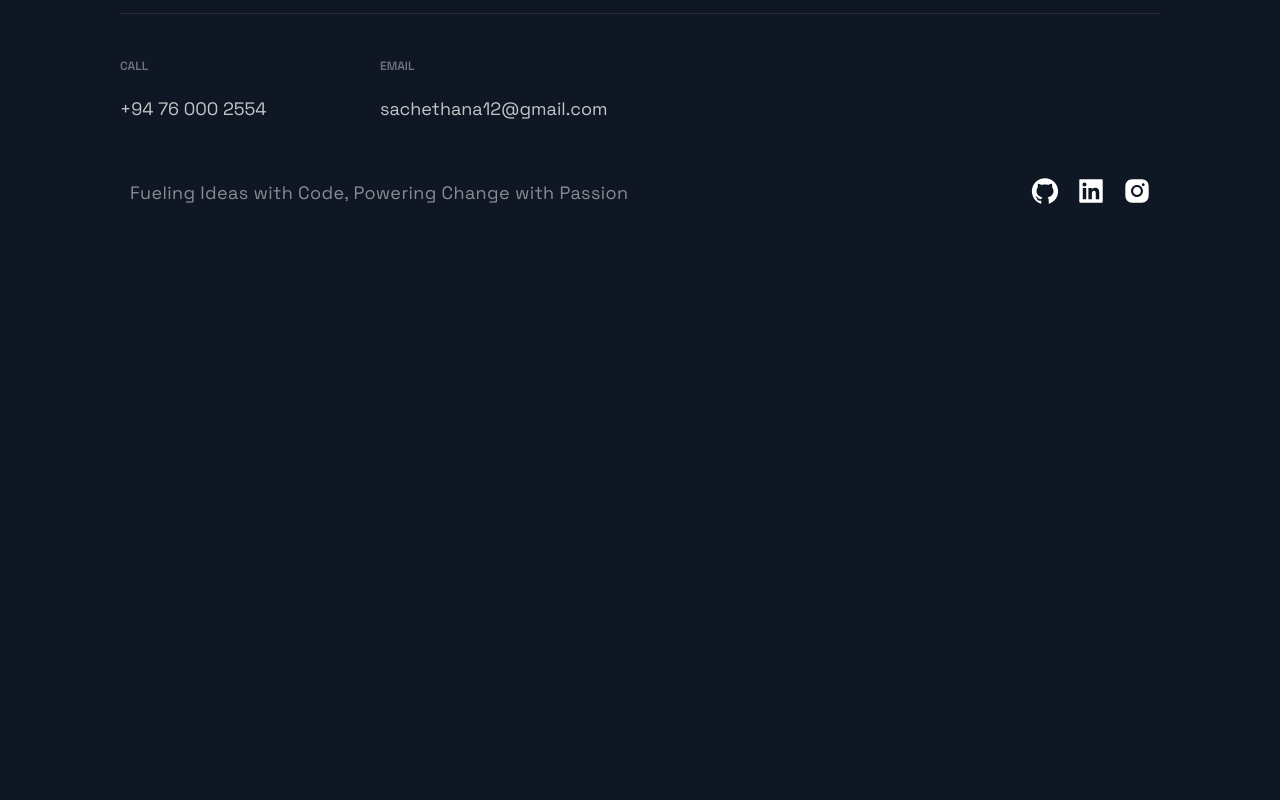
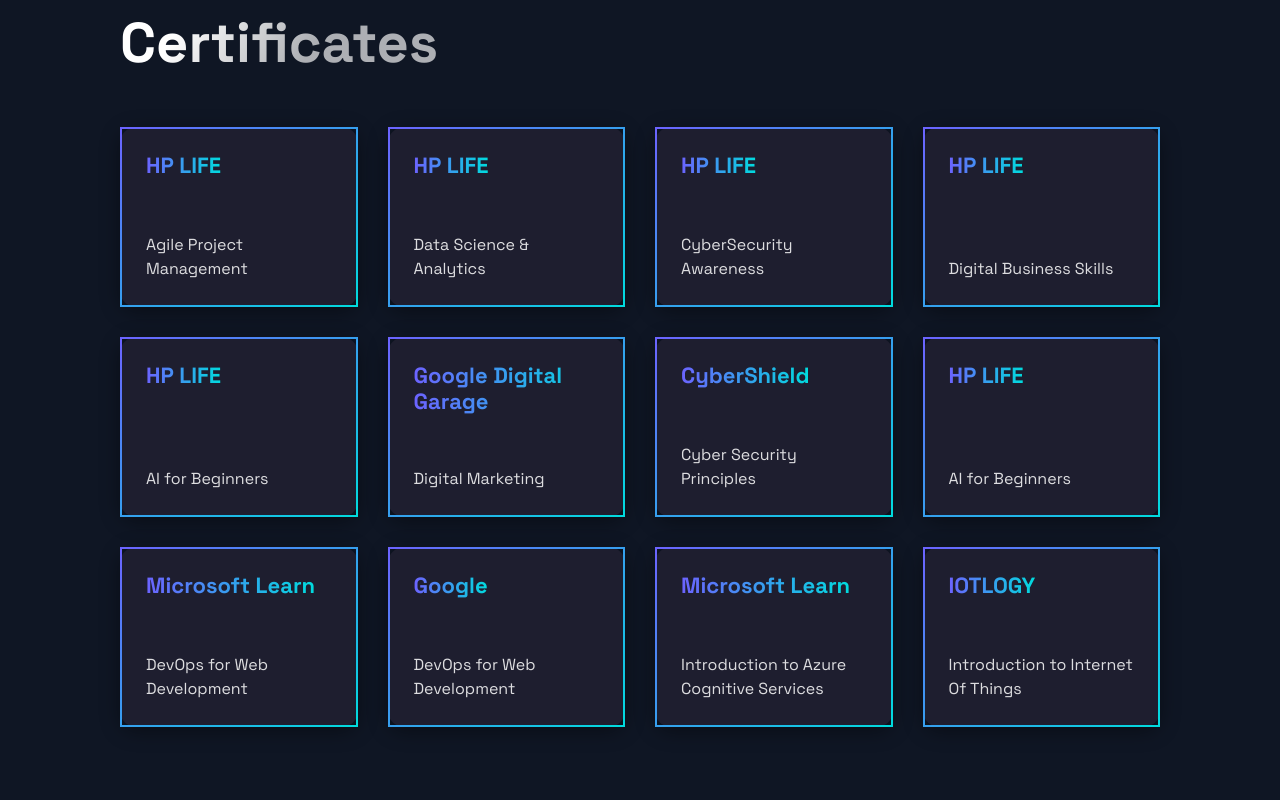
Before and after one commit to OmeshSachethana/MyPortfolio, a Next.js app: page / in a window 1280 px wide. Shown: the part 7060-7860 px from the top of the page. Before the commit the page ends 7329 px from the top, so only its background shows below. Built offline with nearby package versions, Linux system fonts and the light colour scheme.

Commit message:
added cert

```diff
--- a/src/components/Acomplishments/Acomplishments.js
+++ b/src/components/Acomplishments/Acomplishments.js
@@ -27,12 +27,16 @@
         <BoxText>Dean List</BoxText>
       </Box>
       <Box>
-      <BoxNum>10+</BoxNum>
+      <BoxNum>25+</BoxNum>
         <BoxText>Open Source Projects</BoxText>
       </Box>
       <Box>
       <BoxNum>DevTown</BoxNum>
         <BoxText>Campus Ambassador</BoxText>
+      </Box>
+      <Box>
+      <BoxNum>HP LIFE</BoxNum>
+        <BoxText>Digital Skills Builder</BoxText>
       </Box>
 
 
--- /dev/null
+++ b/src/components/Certificates/Certificates.js
@@ -0,0 +1,81 @@
+import React from 'react';
+
+import { Section, SectionDivider, SectionTitle } from '../../styles/GlobalComponents';
+import { Box, Boxes, BoxNum, BoxText } from './CertificatesStyles';
+
+/*const data = [
+  { number: 10, text: 'Open Source Projects'},
+  { number: 2021, text: 'Dean list', },
+  { number: 1900, text: 'Github Followers', },
+  { number: 5000, text: 'Github Stars', }
+];*/
+
+
+const Certificates = () => (
+  <Section>
+    <SectionTitle>Certificates</SectionTitle>
+    <Boxes>
+      {/*data.map((card, index) => (
+        <Box key={index}>
+          <BoxNum>{card.number}+</BoxNum>
+          <BoxText>{card.text}</BoxText>
+        </Box>
+      ))*/}
+
+      <Box>
+        <BoxNum>HP LIFE</BoxNum>
+        <BoxText>Agile Project Management</BoxText>
+      </Box>
+      <Box>
+      <BoxNum>HP LIFE</BoxNum>
+        <BoxText>Data Science & Analytics</BoxText>
+      </Box>
+      <Box>
+      <BoxNum>HP LIFE</BoxNum>
+        <BoxText>CyberSecurity Awareness</BoxText>
+      </Box>
+      <Box>
+      <BoxNum>HP LIFE</BoxNum>
+        <BoxText>Digital Business Skills</BoxText>
+      </Box>
+      <Box>
+      <BoxNum>HP LIFE</BoxNum>
+        <BoxText>AI for Beginners</BoxText>
+      </Box>
+      <Box>
+      <BoxNum>Google Digital Garage</BoxNum>
+        <BoxText>Digital Marketing</BoxText>
+      </Box>
+      <Box>
+      <BoxNum>CyberShield</BoxNum>
+        <BoxText>Cyber Security Principles</BoxText>
+      </Box>
+      <Box>
+      <BoxNum>HP LIFE</BoxNum>
+        <BoxText>AI for Beginners</BoxText>
+      </Box>
+      <Box>
+      <BoxNum>Microsoft Learn</BoxNum>
+        <BoxText>DevOps for Web Development</BoxText>
+      </Box>
+      <Box>
+      <BoxNum>Google</BoxNum>
+        <BoxText>DevOps for Web Development</BoxText>
+      </Box>
+      <Box>
+      <BoxNum>Microsoft Learn</BoxNum>
+        <BoxText>Introduction to Azure Cognitive Services</BoxText>
+      </Box>
+      <Box>
+      <BoxNum>IOTLOGY</BoxNum>
+        <BoxText>Introduction to Internet Of Things</BoxText>
+      </Box>
+
+
+
+
+    </Boxes>
+  </Section>
+);
+
+export default Certificates;
--- /dev/null
+++ b/src/components/Certificates/CertificatesStyles.js
@@ -0,0 +1,129 @@
+import styled from "styled-components";
+
+export const Boxes = styled.div`
+  display: grid;
+  grid-template-columns: repeat(4, 1fr); /* Four columns in a row */
+  gap: 30px;
+  margin: 40px 0 60px;
+
+  @media ${(props) => props.theme.breakpoints.md} {
+    grid-template-columns: repeat(3, 1fr); /* Adjust to 3 columns for medium screens */
+    gap: 20px;
+    margin: 30px 0 50px;
+  }
+
+  @media ${(props) => props.theme.breakpoints.sm} {
+    grid-template-columns: repeat(2, 1fr); /* Adjust to 2 columns for small screens */
+    gap: 16px;
+    margin: 20px 0 40px;
+  }
+`;
+
+
+export const Box = styled.div`
+  background: #1e1e2f;
+  border: 2px solid transparent;
+  border-image: linear-gradient(to bottom right, #6c63ff, #00dbde);
+  border-image-slice: 1;
+  border-radius: 16px;
+  padding: 24px;
+  height: 180px;
+  display: flex;
+  flex-direction: column;
+  justify-content: space-between;
+  align-items: flex-start;
+  box-shadow: 0 4px 20px rgba(0, 0, 0, 0.4);
+  transition: all 0.3s ease;
+
+  &:hover {
+    transform: translateY(-10px);
+    box-shadow: 0 8px 30px rgba(0, 0, 0, 0.6);
+  }
+
+  @media ${(props) => props.theme.breakpoints.md} {
+    height: 160px;
+    padding: 20px;
+  }
+
+  @media ${(props) => props.theme.breakpoints.sm} {
+    height: 140px;
+    padding: 16px;
+  }
+`;
+
+export const BoxNum = styled.h5`
+  font-size: 22px;
+  font-weight: bold;
+  color: #ffffff;
+  margin-bottom: 12px;
+  background: linear-gradient(to right, #6c63ff, #00dbde);
+  -webkit-background-clip: text;
+  -webkit-text-fill-color: transparent;
+
+  @media ${(props) => props.theme.breakpoints.md} {
+    font-size: 20px;
+  }
+
+  @media ${(props) => props.theme.breakpoints.sm} {
+    font-size: 18px;
+  }
+`;
+
+export const BoxText = styled.p`
+  font-size: 16px;
+  line-height: 24px;
+  color: rgba(255, 255, 255, 0.85);
+
+  @media ${(props) => props.theme.breakpoints.md} {
+    font-size: 14px;
+    line-height: 22px;
+  }
+
+  @media ${(props) => props.theme.breakpoints.sm} {
+    font-size: 12px;
+    line-height: 20px;
+  }
+`;
+
+export const Join = styled.div`
+  display: flex;
+  max-width: 1040px;
+  justify-content: center;
+  align-items: center;
+  padding-bottom: 80px;
+
+  @media ${(props) => props.theme.breakpoints.md} {
+    padding-bottom: 64px;
+  }
+
+  @media ${(props) => props.theme.breakpoints.sm} {
+    flex-direction: column;
+    padding-bottom: 40px;
+  }
+`;
+
+export const JoinText = styled.h5`
+  font-size: 24px;
+  line-height: 36px;
+  color: rgba(255, 255, 255, 0.7);
+
+  @media ${(props) => props.theme.breakpoints.md} {
+    font-size: 20px;
+    line-height: 32px;
+  }
+
+  @media ${(props) => props.theme.breakpoints.sm} {
+    font-size: 18px;
+    line-height: 28px;
+    margin-bottom: 16px;
+  }
+`;
+
+export const IconContainer = styled.div`
+  display: flex;
+
+  @media ${(props) => props.theme.breakpoints.sm} {
+    width: 160px;
+    justify-content: space-between;
+  }
+`;
--- a/src/pages/index.js
+++ b/src/pages/index.js
@@ -4,6 +4,7 @@
 import Projects from '../components/Projects/Projects';
 import Technologies from '../components/Technologies/Technologies';
 import Timeline from '../components/TimeLine/TimeLine';
+import Certificates from '../components/Certificates/Certificates';
 import { Layout } from '../layout/Layout';
 import { Section } from '../styles/GlobalComponents';
 
@@ -18,6 +19,7 @@
       <Technologies />
       <Timeline />
       <Acomplishments />
+      <Certificates />
     </Layout>
   );
 };
```
